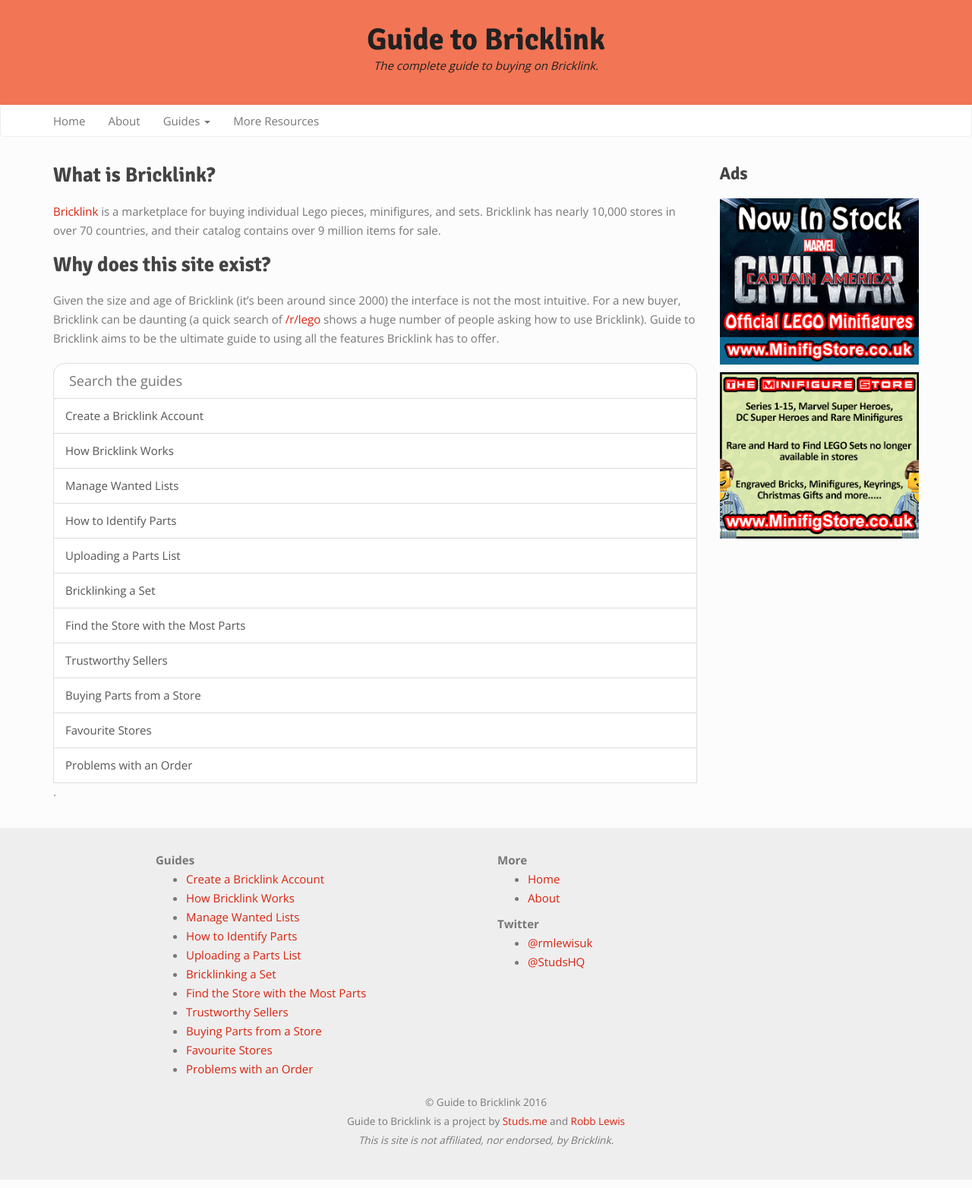
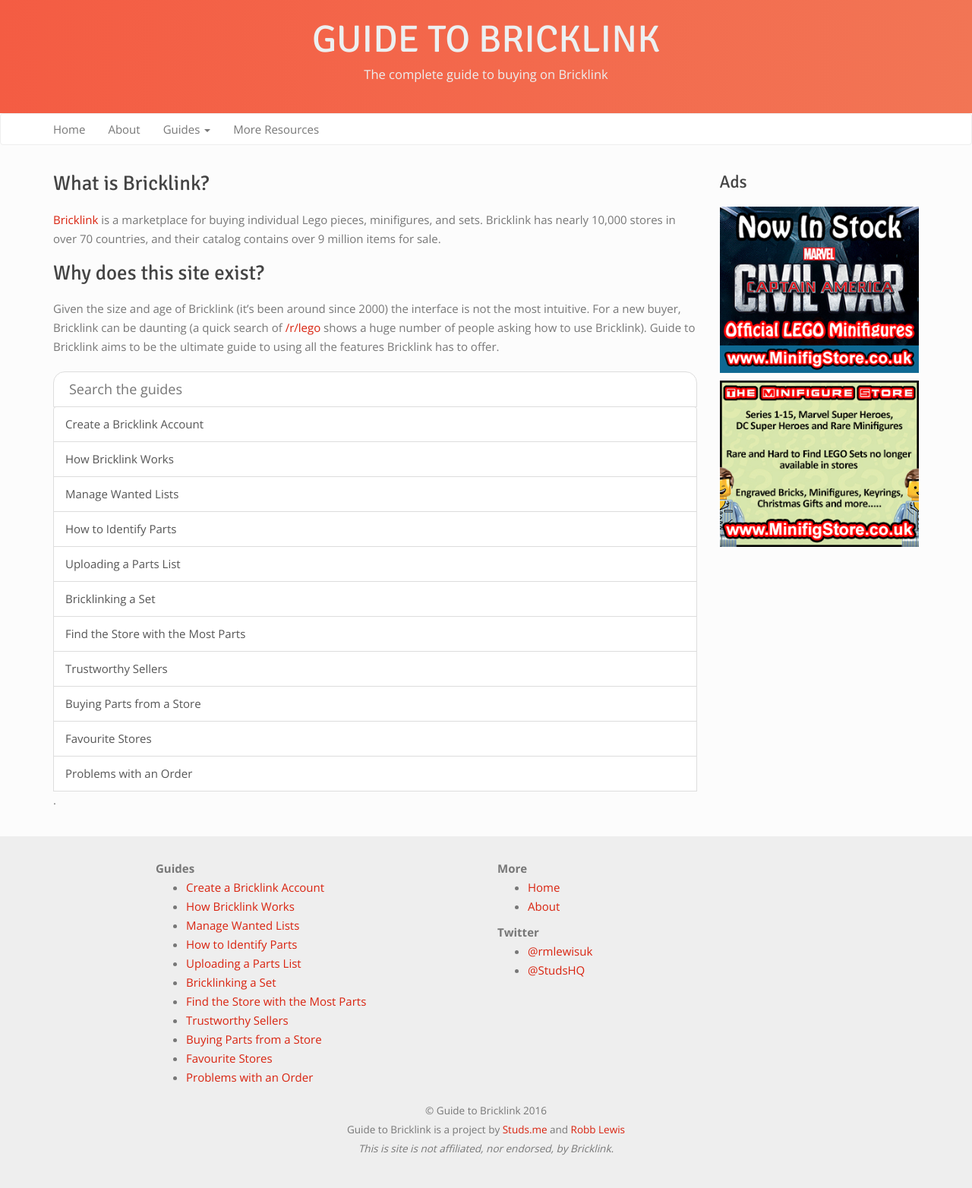
Before and after one commit to rknightuk/guidetobricklink, a Jekyll site: the page built from index.md, in a window 1280 px wide. Shown: the whole page at 76% size. Built offline with Jekyll 4.4.1, drawn with Linux system fonts in a browser that asks for light colours.

Commit message:
Header updates

```diff
--- a/_includes/head.html
+++ b/_includes/head.html
@@ -5,7 +5,7 @@
   <link rel="stylesheet" href="{{ "/assets/css/bootstrap.min.css" | prepend: site.baseurl }}">
   <link rel="stylesheet" href="{{ "/assets/css/style.css" | prepend: site.baseurl }}">
   <link rel="alternate" type="application/rss+xml" title="{{ site.title }}" href="{{ "/feed.xml" | prepend: site.baseurl | prepend: site.url }}">
-  <link href='https://fonts.googleapis.com/css?family=Signika:700' rel='stylesheet' type='text/css'>
+  <link href='https://fonts.googleapis.com/css?family=Signika:400,700' rel='stylesheet' type='text/css'>
 
   <script>
     !function(g,s,q,r,d){r=g[r]=g[r]||function(){(r.q=r.q||[]).push(
--- a/_includes/header.html
+++ b/_includes/header.html
@@ -4,7 +4,7 @@
 
     <p class="site-title">{{ site.title }}</p>
 
-    <p><em>The complete guide to buying on Bricklink.</em></p>
+    <p class="site-description">The complete guide to buying on Bricklink</p>
 
   </div>
 
--- a/assets/css/style.css
+++ b/assets/css/style.css
@@ -48,9 +48,11 @@
 
 header.main {
     padding: 40px 10px 30px 10px;
-    background: #f27555;
+    background: #f27555; /* fallback for old browsers */
+    background: -webkit-linear-gradient(to left, #f27555 , #F45C43); /* Chrome 10-25, Safari 5.1-6 */
+    background: linear-gradient(to left, #f27555 , #F45C43); /* W3C, IE 10+/ Edge, Firefox 16+, Chrome 26+, Opera 12+, Safari 7+ */
     text-align: center;
-    color: #212121;
+    color: #ECF0F1;
 }
 
 header .wrapper {
@@ -59,8 +61,14 @@
 }
 
 .site-title {
-    font-size: 40px;
-    font-weight: bold;
+    font-size: 50px;
+    font-weight: 400;
+    margin-bottom: 20px;
+    text-transform: uppercase;
+}
+
+.site-description {
+    font-size: 110%;
 }
 
 header .main {
```
